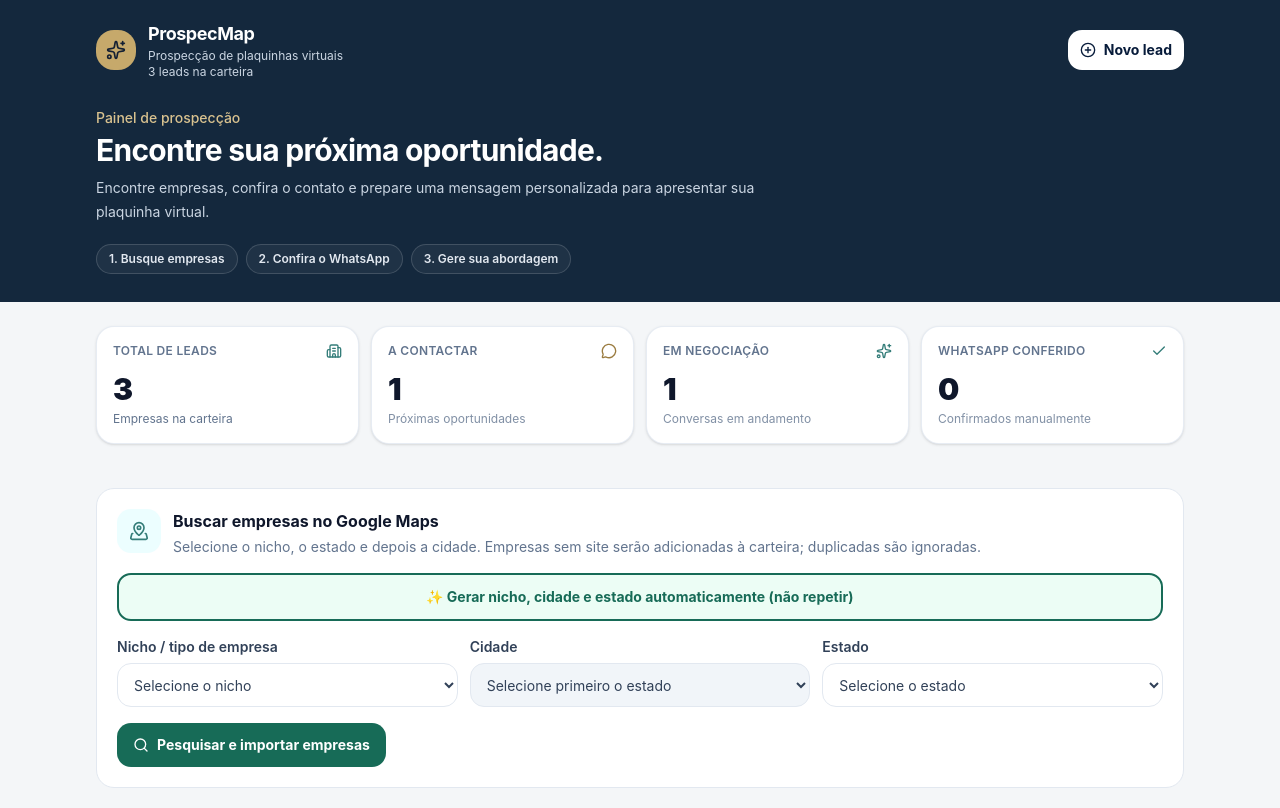
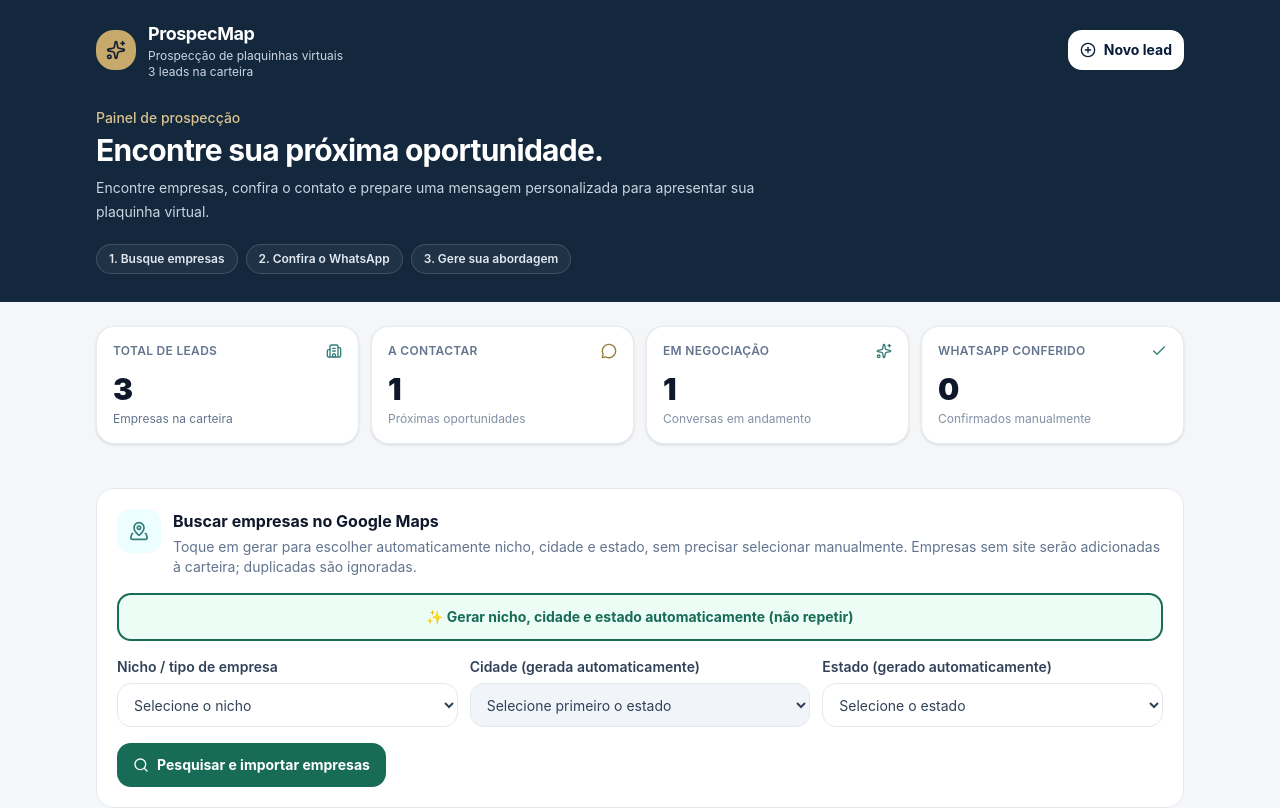
Before and after one commit to djpankozzo00-wq/mapsgoogle, a Next.js app: page / in a window 1280 px wide. Shown: the top 808 px of the page. Built offline with nearby package versions, Linux system fonts and the light colour scheme.

Commit message:
Clarify that city and state are generated automatically

```diff
--- a/app/page.tsx
+++ b/app/page.tsx
@@ -288,13 +288,13 @@ export default function Page() {
       <form onSubmit={searchGoogleMaps} className="rounded-2xl border border-slate-200 bg-white p-4 sm:p-5">
         <div className="flex items-start gap-3">
           <div className="flex size-11 shrink-0 items-center justify-center rounded-xl bg-cyan-50 text-[#347d79]"><MapPinned className="size-5" /></div>
-          <div><h2 className="font-bold text-slate-900">Buscar empresas no Google Maps</h2><p className="mt-1 text-sm leading-5 text-slate-500">Selecione o nicho, o estado e depois a cidade. Empresas sem site serão adicionadas à carteira; duplicadas são ignoradas.</p></div>
+          <div><h2 className="font-bold text-slate-900">Buscar empresas no Google Maps</h2><p className="mt-1 text-sm leading-5 text-slate-500">Toque em gerar para escolher automaticamente nicho, cidade e estado, sem precisar selecionar manualmente. Empresas sem site serão adicionadas à carteira; duplicadas são ignoradas.</p></div>
         </div>
         <button type="button" onClick={generateUniqueSearchCombo} disabled={citiesLoading} className="mt-4 flex min-h-12 w-full items-center justify-center gap-2 rounded-xl border-2 border-[#176b57] bg-emerald-50 px-4 py-3 text-sm font-bold text-[#176b57] hover:bg-emerald-100 disabled:cursor-not-allowed disabled:opacity-50">{citiesLoading ? 'Gerando combinação...' : '✨ Gerar nicho, cidade e estado automaticamente (não repetir)'}</button>
         <div className="mt-4 grid gap-3 sm:grid-cols-3">
           <label className="grid gap-1.5 text-sm font-semibold text-slate-700"><span>Nicho / tipo de empresa</span><select required value={mapsNiche} onChange={(e) => setMapsNiche(e.target.value)} className="h-11 min-w-0 rounded-xl border border-slate-200 bg-white px-3 font-normal outline-none focus:border-[#347d79]"><option value="">Selecione o nicho</option>{businessNiches.map((group) => <optgroup key={group.group} label={group.group}>{group.items.map((niche) => <option key={niche} value={niche}>{niche}</option>)}</optgroup>)}</select></label>
-          <label className="grid gap-1.5 text-sm font-semibold text-slate-700"><span>Cidade</span><select required value={mapsCity} onChange={(e) => setMapsCity(e.target.value)} disabled={!mapsState || citiesLoading || mapsCities.length === 0} className="h-11 min-w-0 rounded-xl border border-slate-200 bg-white px-3 font-normal outline-none focus:border-[#347d79] disabled:bg-slate-100"><option value="">{!mapsState ? 'Selecione primeiro o estado' : citiesLoading ? 'Carregando cidades...' : 'Selecione a cidade'}</option>{mapsCities.map((city) => <option key={city} value={city}>{city}</option>)}</select></label>
-          <label className="grid gap-1.5 text-sm font-semibold text-slate-700"><span>Estado</span><select required value={mapsState} onChange={(e) => setMapsState(e.target.value)} className="h-11 min-w-0 rounded-xl border border-slate-200 bg-white px-3 font-normal outline-none focus:border-[#347d79]"><option value="">Selecione o estado</option>{brazilStates.map((state) => <option key={state.uf} value={state.uf}>{state.name} ({state.uf})</option>)}</select></label>
+          <label className="grid gap-1.5 text-sm font-semibold text-slate-700"><span>Cidade (gerada automaticamente)</span><select required value={mapsCity} onChange={(e) => setMapsCity(e.target.value)} disabled={!mapsState || citiesLoading || mapsCities.length === 0} className="h-11 min-w-0 rounded-xl border border-slate-200 bg-white px-3 font-normal outline-none focus:border-[#347d79] disabled:bg-slate-100"><option value="">{!mapsState ? 'Selecione primeiro o estado' : citiesLoading ? 'Carregando cidades...' : 'Selecione a cidade'}</option>{mapsCities.map((city) => <option key={city} value={city}>{city}</option>)}</select></label>
+          <label className="grid gap-1.5 text-sm font-semibold text-slate-700"><span>Estado (gerado automaticamente)</span><select required value={mapsState} onChange={(e) => setMapsState(e.target.value)} className="h-11 min-w-0 rounded-xl border border-slate-200 bg-white px-3 font-normal outline-none focus:border-[#347d79]"><option value="">Selecione o estado</option>{brazilStates.map((state) => <option key={state.uf} value={state.uf}>{state.name} ({state.uf})</option>)}</select></label>
         </div>
         <button type="submit" disabled={mapsLoading} className="mt-4 flex h-11 w-full items-center justify-center gap-2 rounded-xl bg-[#176b57] px-4 text-sm font-bold text-white hover:bg-[#125642] disabled:cursor-not-allowed disabled:opacity-60 sm:w-auto">
           {mapsLoading ? <LoaderCircle className="size-4 animate-spin" /> : <Search className="size-4" />}{mapsLoading ? 'Pesquisando empresas...' : 'Pesquisar e importar empresas'}
```
